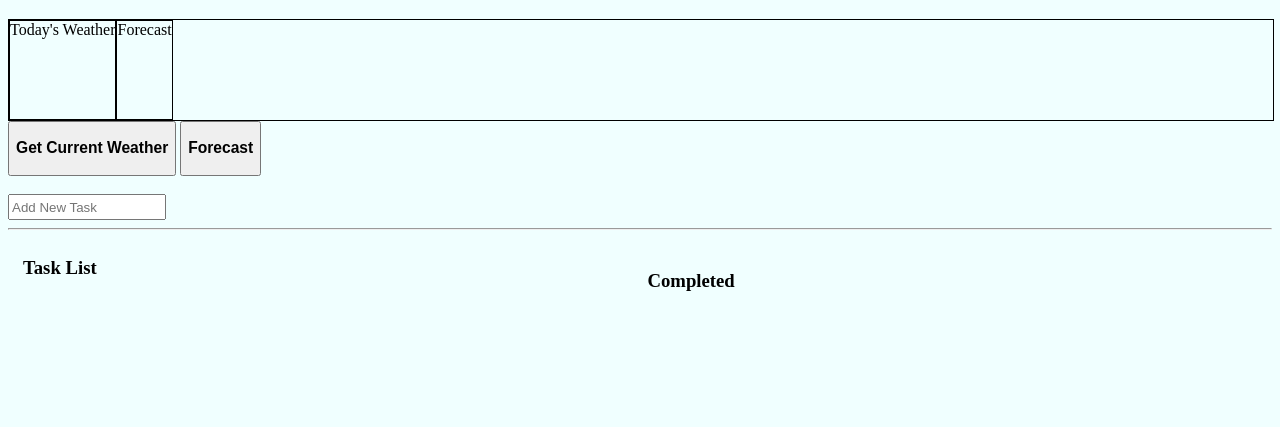
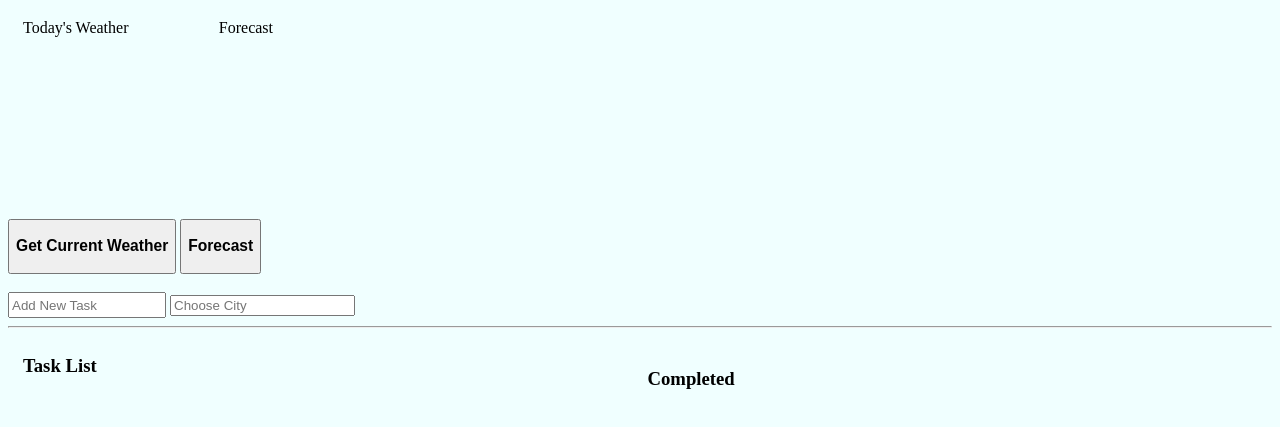
Before and after one commit to DavidJRada/project_1, a plain HTML site: page index.html in a window 1280 px wide. Shown: the part 61-488 px from the top of the page. Drawn offline with nearby package versions, Linux system fonts and the light colour scheme.

Commit message:
broke something, attempting to revert to last commit

```diff
--- a/css/main.css
+++ b/css/main.css
@@ -25,15 +25,16 @@ h1 {
 
 .weatherInfo {
     display: flex;
-    align-items: space-between;
-    flex-direction: row;
-    height: 100px;
-    width: 100%;
-    border: 1px solid black;
+    justify-content: space-between;
+    margin: 0px 15px;
+    height: 200px;
+    width: 250px;
+    /* border: 1px solid black; */
 }
 
 .weatherInfo > div {
-    border: 1px solid black;
+    /* border: 1px solid black; */
+    height: 100%;
 }
 
 .weatherDisplay > div{
--- a/index.html
+++ b/index.html
@@ -8,7 +8,13 @@
     <meta name="viewport" content="width=device-width, initial-scale=1">
     <link rel="stylesheet" type="text/css" media="screen" href="css/main.css">
 
-
+    <script src="https://code.jquery.com/jquery-1.12.4.js"></script>
+    <script src="https://code.jquery.com/ui/1.12.1/jquery-ui.js"></script>
+    <script>
+        // $(function () {
+        //     $("#datepicker").datepicker();
+        // });
+    </script>
 </head>
 
 <body>
@@ -24,16 +30,19 @@
 
     <div class='header'>
         <div class='inputFields'>
+            <!-- <p>Date: <input type="text" id="datepicker"></p> -->
             <button id=getWeather>
+
                 <h3>Get Current Weather</h3>
             </button>
             <button id=getForecast>
-                    <h3>Forecast</h3>
-                </button>
+                <h3>Forecast</h3>
+            </button>
 
             <form>
                 <br>
                 <input type="text" id='input' placeholder="Add New Task" />
+                <input type="text" id='city' placeholder="Choose City" />
         </div>
     </div>
     <hr>
--- a/js/main.js
+++ b/js/main.js
@@ -1,5 +1,10 @@
 let city = "Stamford,us";
 let taskInput = '';
+
+
+const getCity = () => {
+    console.log($('#city').val())
+}
 
 const requestData = () => {
     $.ajax({
@@ -76,4 +81,9 @@ $(() => {
         getTask()
     })
 
+    $('city').on('submit', (e) => {
+        e.preventDefault();
+        $('city').empty()
+        getCity();
+    })
 })
```
